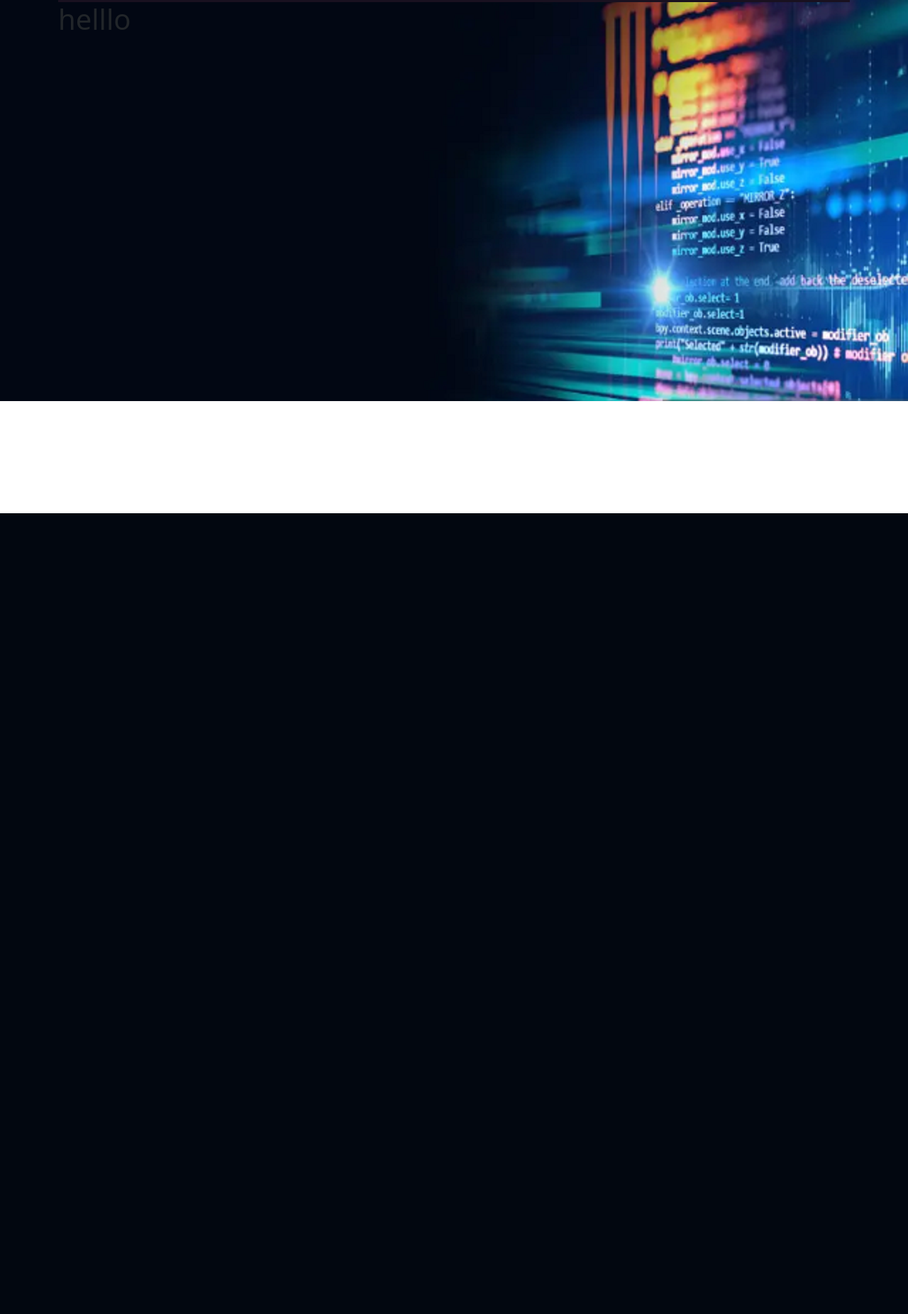
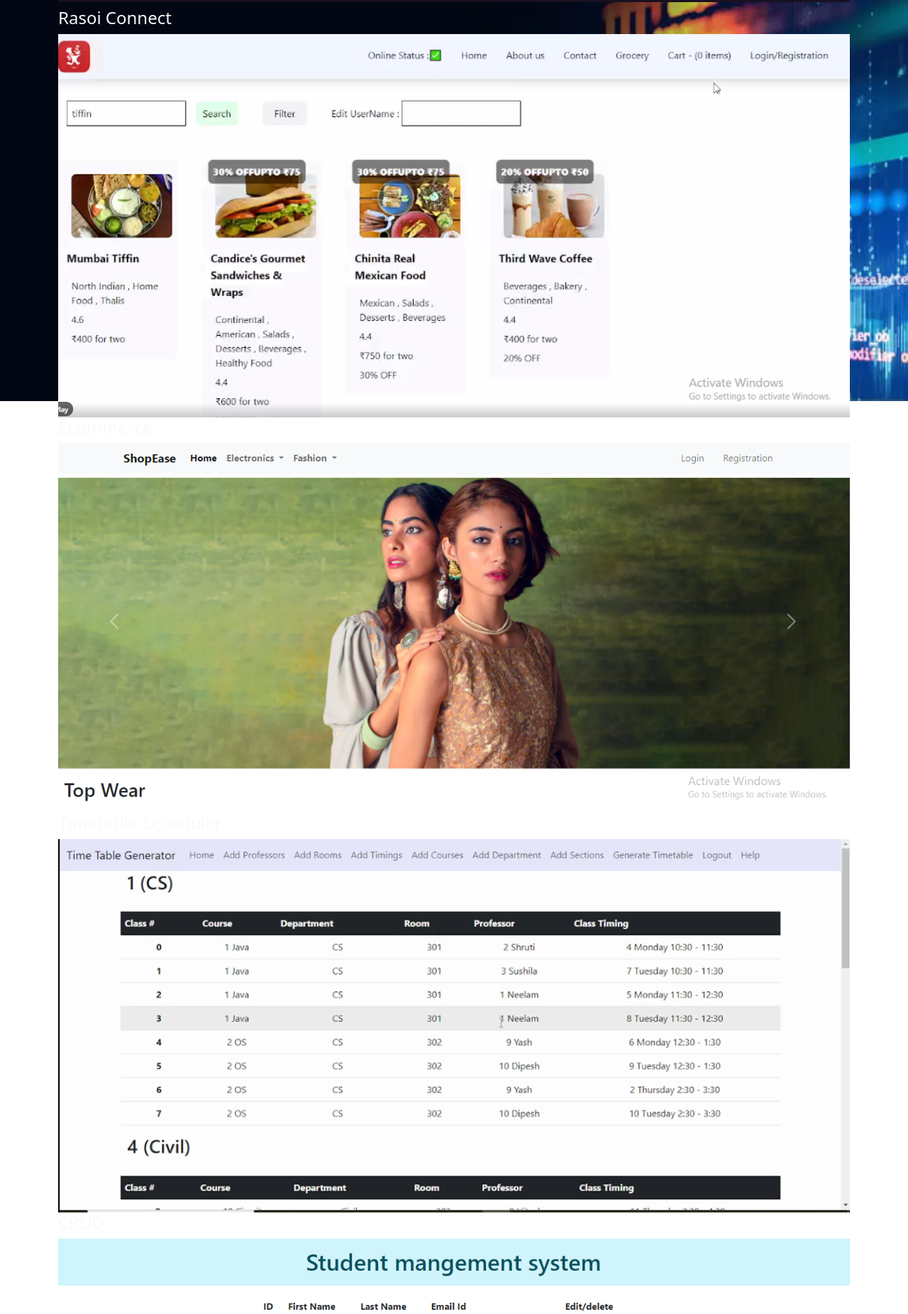
Before and after one commit to leoseis/-portfolio, a Django app: page /projects/ in a window 1280 px wide. Shown: the part 77-1928 px from the top of the page at 71% size. Before the commit the page ends 800 px from the top, so only its background shows below. Run offline with Django 5.2, Linux system fonts and the light colour scheme.

Commit message:
added project full option with project.html

```diff
--- a/ebo/templates/projects.html
+++ b/ebo/templates/projects.html
@@ -1,6 +1,17 @@
-{% extends "base.html" %}
- {% load static %}
- {% block content1 %}
-<h1> helllo</h1>
+{% extends "base.html" %} {% load static %} {% block content1 %}
 
+<div class="row my-2">
+  {% for project in projects_show %}
+  <div class="col-6">
+    <h4 class="text-light">{{project.title}}</h4>
+  </div>
+  <img
+    src="{% static project.path %}"
+    width="500"
+    height="800"
+    class="img-fluid"
+  />
+
+  {% endfor %}
+</div>
 {% endblock content1 %}
--- a/ebo/views.py
+++ b/ebo/views.py
@@ -7,4 +7,41 @@ def about (request):
     return render(request, 'about.html')
 
 def projects (request):
-    return render(request, 'projects.html')
+    projects_show=[
+        {
+            'title': 'Rasoi Connect',
+            'path': 'images/rasoi_connect.PNG',
+        },
+        {
+            'title': 'Ecommerce',
+            'path': 'images/ecommerce.PNG',
+        },
+
+        {
+            'title': 'Timetable Scheduler',
+            'path': 'images/timtable.PNG',
+        },
+        {
+            'title': 'CRUD',
+            'path': 'images/CRUD.PNG',
+        },
+
+         {
+            'title': 'Photo Uploader',
+            'path': 'images/photo_uploader.PNG',
+        },
+          {
+            'title': 'To do list',
+            'path': 'images/todolist.PNG',
+        },
+         {
+            'title': 'Portfolio',
+            'path': 'images/portfolio.PNG',
+        },
+                  {
+            'title': 'Labour Hiring',
+            'path': 'images\labour_hiring.PNG',
+        },
+
+    ]
+    return render (request,"projects.html",{"projects_show": projects_show})
```
Also changed, not shown: ebo/static/images/CRUD.PNG (added), ebo/static/images/ecommerce.PNG (added), ebo/static/images/labour_hiring.PNG (added), ebo/static/images/photo_uploader.PNG (added), ebo/static/images/portfolio.PNG (added), ebo/static/images/rasoi_connect.PNG (added), ebo/static/images/timtable.PNG (added), ebo/static/images/todolist.PNG (added).
